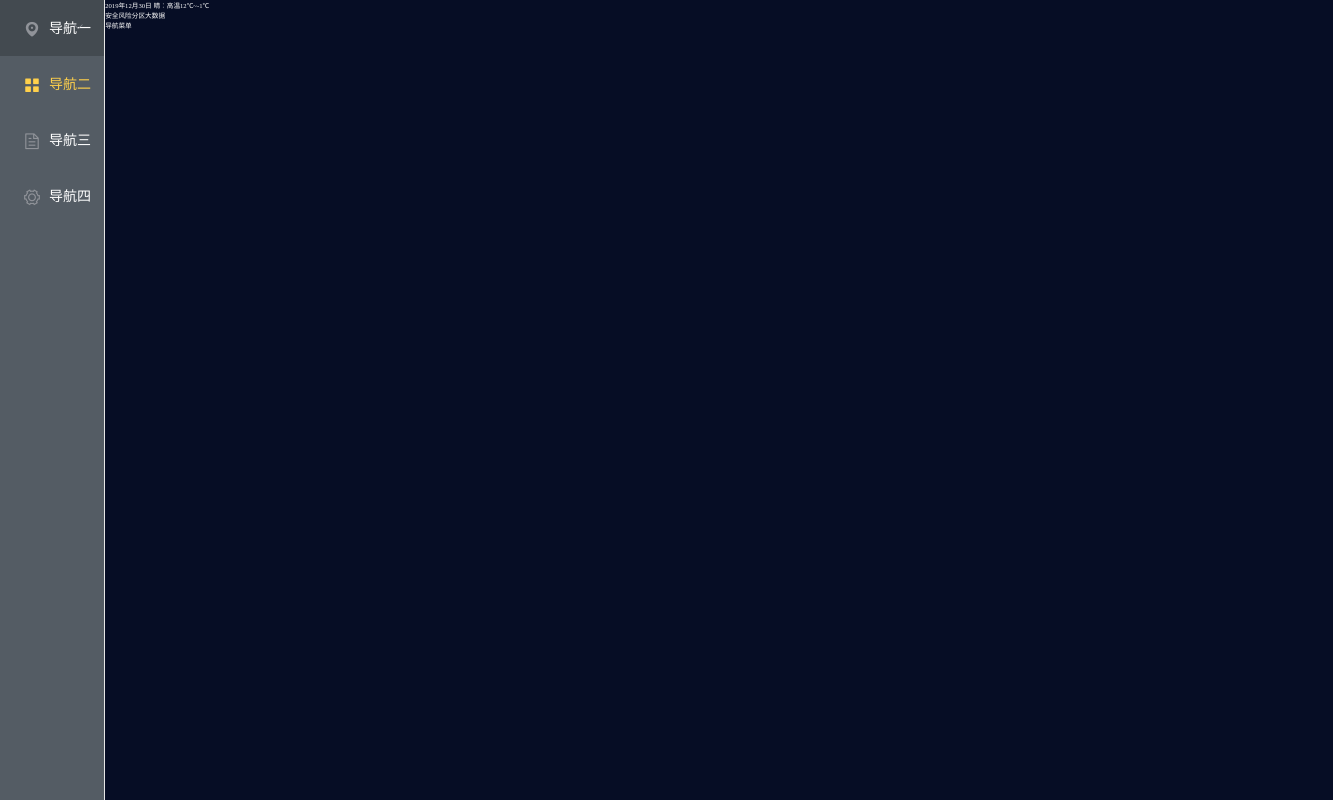
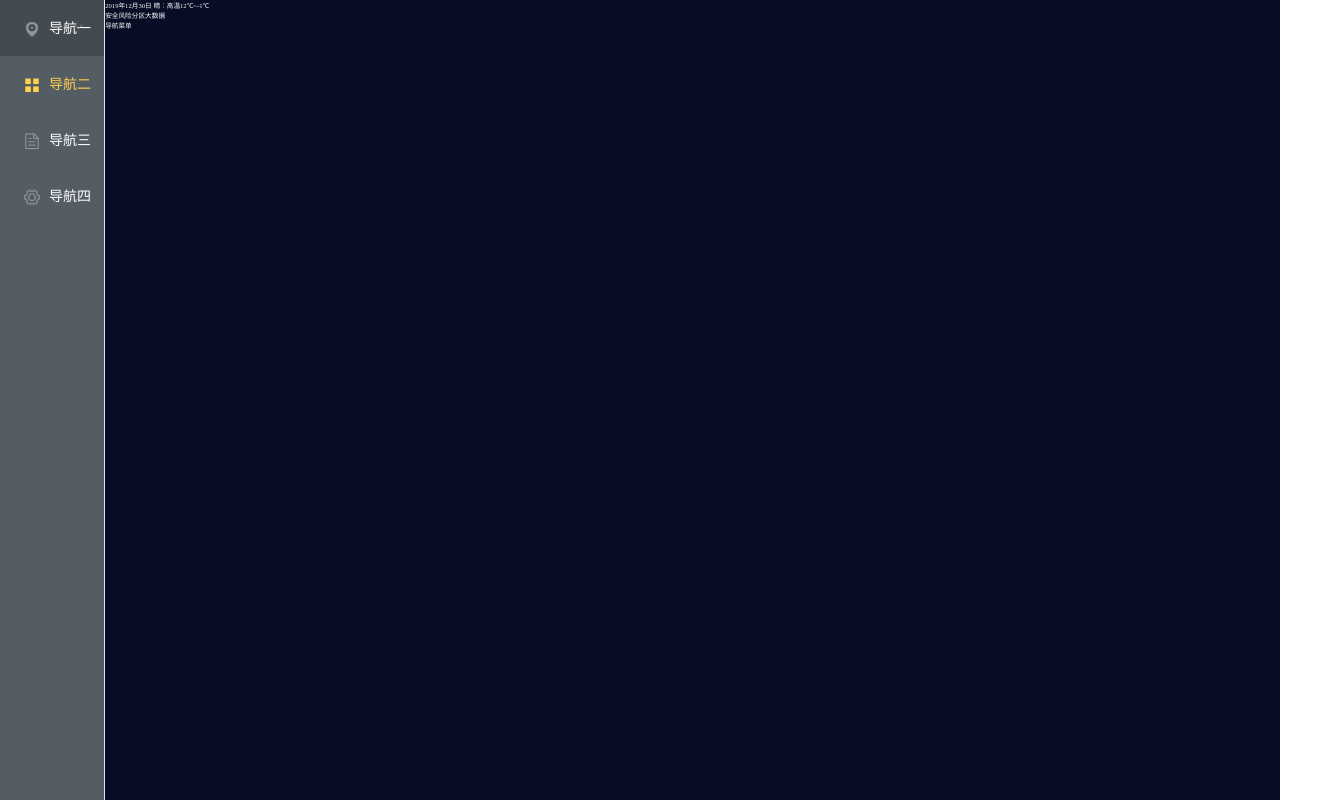
Before and after one commit to bo-ddd/industry, a Vue app: page /prdInfo in a window 1280 px wide. Shown: the whole page, 1333 px wide, since content can reach past the window. Built offline with nearby package versions, Linux system fonts and the light colour scheme.

Commit message:
获取依赖

```diff
--- a/src/views/safetyProductionManagement/PrdInfo/PrdInfo.vue
+++ b/src/views/safetyProductionManagement/PrdInfo/PrdInfo.vue
@@ -26,7 +26,7 @@ export default {
 
 <style scoped>
 .prd_info {
-    width: calc(100vw - 12.6rem);
+    width: calc(100vw - 25rem - 1px);
     height: 100vh;
     background-color: #060d25;
     color: #fff;
```
